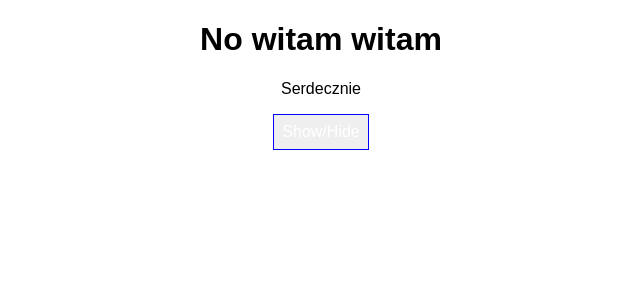
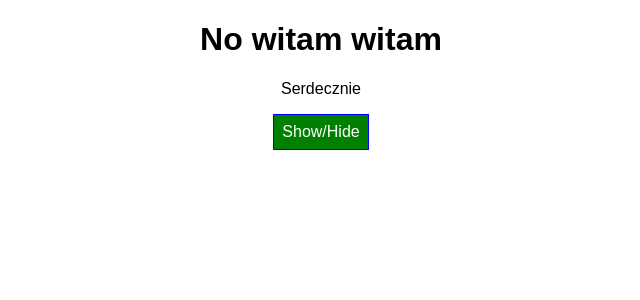
Before and after one commit to michalprogramuje/myapp, a React (Create React App) app: page / in a window 1280 px wide. Shown: the top 300 px of the page, without its empty margins (319-959 px from the left). Built offline with nearby package versions, Linux system fonts and the light colour scheme.

Commit message:
back to css

```diff
--- a/src/App.css
+++ b/src/App.css
@@ -10,3 +10,16 @@
 .bold {
   font-weight: bold;
 }
+.button {
+  background-color: green;
+  color: white;
+  border: 1px solid blue;
+  padding: 8px;
+  font: inherit;
+  cursor: pointer;
+  }
+
+.button:hover {
+  background-color: lightgreen;
+  color: black;
+}
--- a/src/App.js
+++ b/src/App.js
@@ -1,20 +1,6 @@
 import React, { Component } from 'react';
 import './App.css';
 import Person from './Person/Person';
-import styled from 'styled-components';
-
-const StyledButton = styled.button`
-background-color: s{props => props.alt ? 'red' : 'green'};
-color: white;
-border: 1px solid blue;
-padding: 8px;
-font: inherit;
-cursor: pointer;
-
-&:hover {
-  background-color: lightgreen;
-  color: black;
-  `;
 
 class App extends Component {
   state = {
@@ -84,9 +70,9 @@ class App extends Component {
       <div className="App">
         <h1>No witam witam</h1>
         <p className={classes.join(' ')}>Serdecznie</p>
-        <StyledButton
-        alt = {this.state.showPersons}
-        onClick={this.togglePersonsHandler}>Show/Hide</StyledButton>
+        <button
+        className = 'button'
+        onClick={this.togglePersonsHandler}>Show/Hide</button>
         {persons}
       </div>
     );
```
